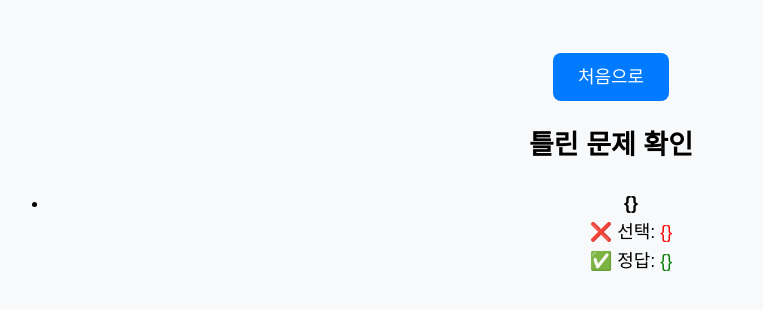
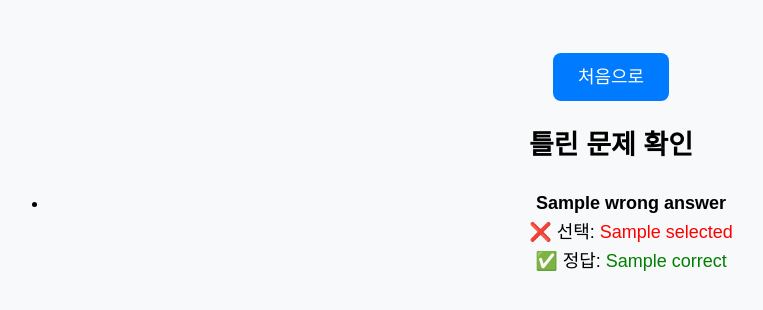
Before and after one commit to Parkdonghae/disaster_quiz_app, a Python web app: template templates/result.html in a window 1280 px wide. Shown: the part 151-461 px from the top of the page, without its empty margins (29-792 px from the left). Run offline with Jinja, Linux system fonts and the light colour scheme; the template is opened without the code that fills it: most values are stand-ins (such as "Sample title", 1, 10 or a date in 2020).

Commit message:
오답기능 확인

```diff
--- a/templates/result.html
+++ b/templates/result.html
@@ -54,9 +54,9 @@
       <ul>
       {% for w in wrong_answers %}
           <li>
-              <strong>{}</strong><br>
-              ❌ 선택: <span style="color:red;">{}</span><br>
-              ✅ 정답: <span style="color:green;">{}</span>
+              <strong>{{ w.question }}</strong><br>
+              ❌ 선택: <span style="color:red;">{{ w.selected }}</span><br>
+              ✅ 정답: <span style="color:green;">{{ w.correct }}</span>
           </li>
       {% endfor %}
       </ul>
```
Also changed, not shown: app.py (+6 -7 lines).
